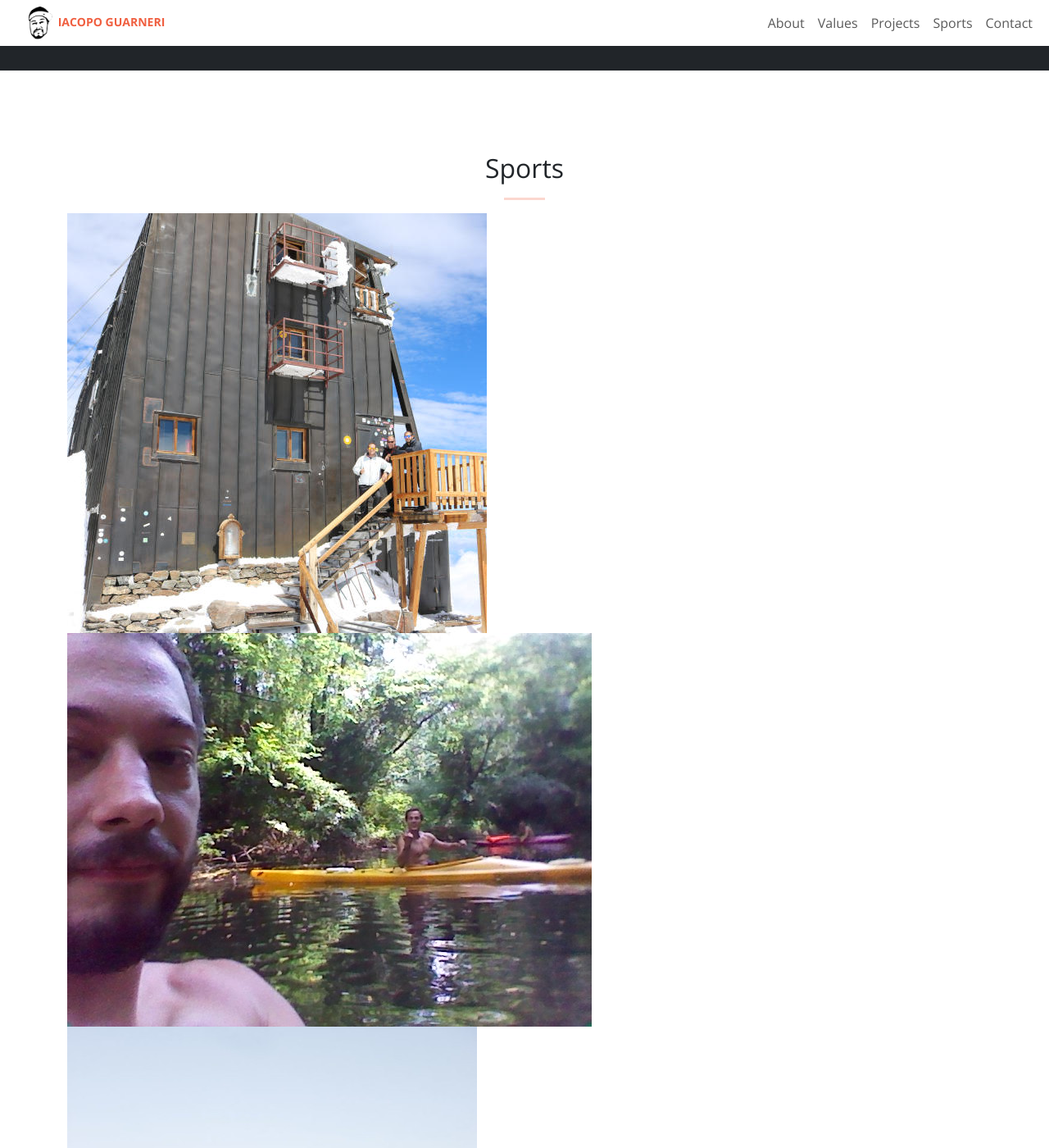
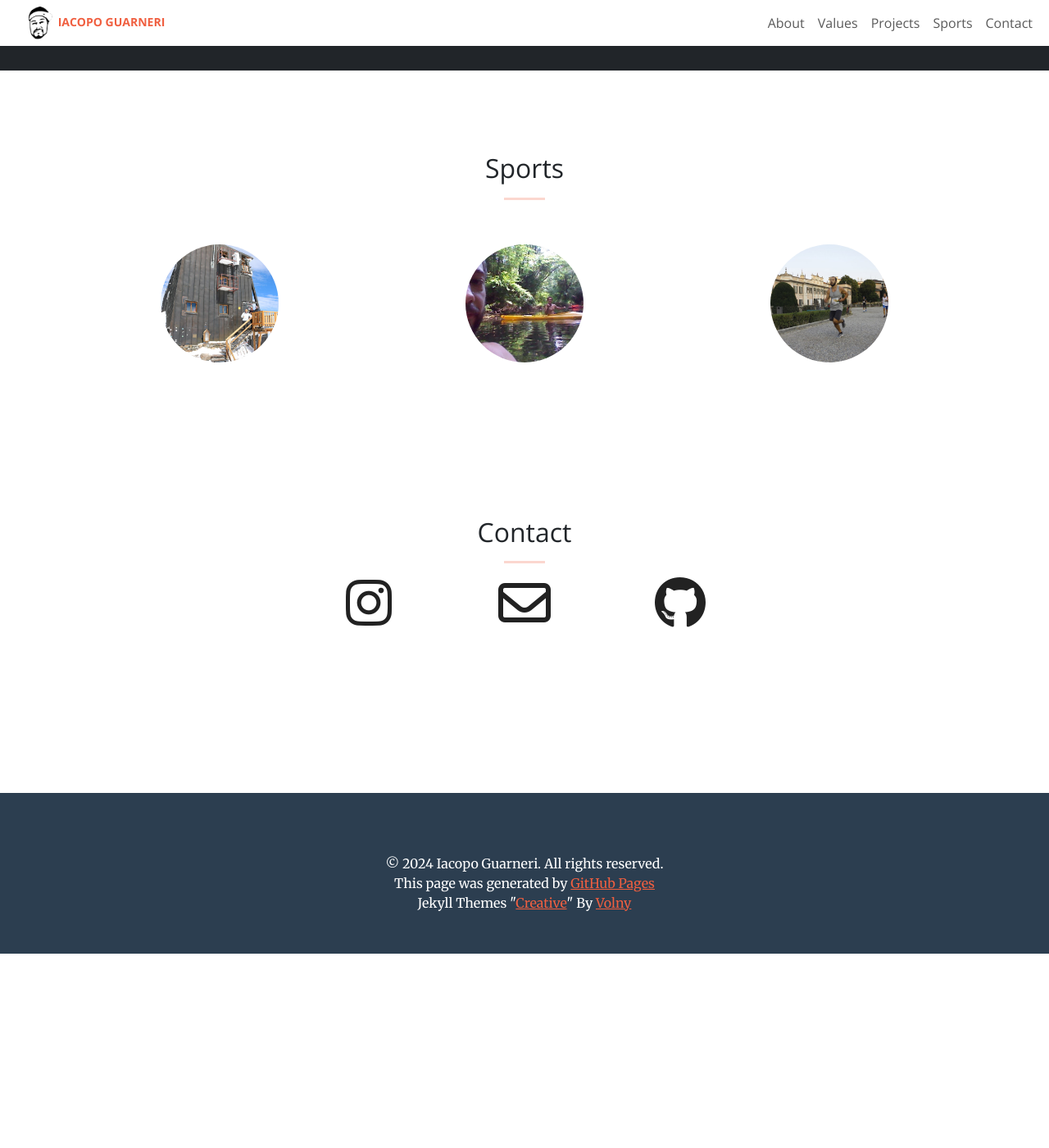
Before and after one commit to iacoposk8/iacoposk8.github.io, a Jekyll site: the page built from index.html, in a window 1280 px wide and 1400 px high, scrolled down 1713 px. Shown: the whole window at 82% size. Built offline with Jekyll 4.4.1, drawn with Linux system fonts in a browser that asks for light colours; after the commit the page ends 2876 px from its top, so only the background shows below that.

Commit message:
Update _base.scss

```diff
--- a/_sass/_base.scss
+++ b/_sass/_base.scss
@@ -394,3 +394,43 @@
 .instagram-media{
     min-width:226px !important;
 }
+
+.medal-container {
+    display: flex;
+    justify-content: space-around;
+    margin-top: 50px;
+}
+.medal {
+    width: 120px;
+    height: 120px;
+    background-size: cover;
+    background-position: center;
+    border-radius: 50%;
+    position: relative;
+    transition: transform 0.5s ease, background-color 0.5s ease;
+    overflow: hidden; /* Per mantenere la forma circolare anche con l'immagine */
+}
+#medal1{
+    background-image: url('img/sports/Medals1.png');
+}
+#medal2{
+    background-image: url('img/sports/Medals2.png');
+}
+#medal3{
+    background-image: url('img/sports/Medals3.png');
+}
+.medal img {
+    width: 80%;
+    height: 80%;
+    object-fit: cover; /* Adatta l'immagine alla medaglia senza distorsioni */
+    border-radius: 50%; /* Garantisce che l'immagine sia circolare */
+    position: absolute;
+    top: 10%;
+    left: 10%;
+}
+.medal:hover {
+    transform: scale(1.2);
+}
+.animate-medal {
+    transform: scale(1.5);
+}
```
